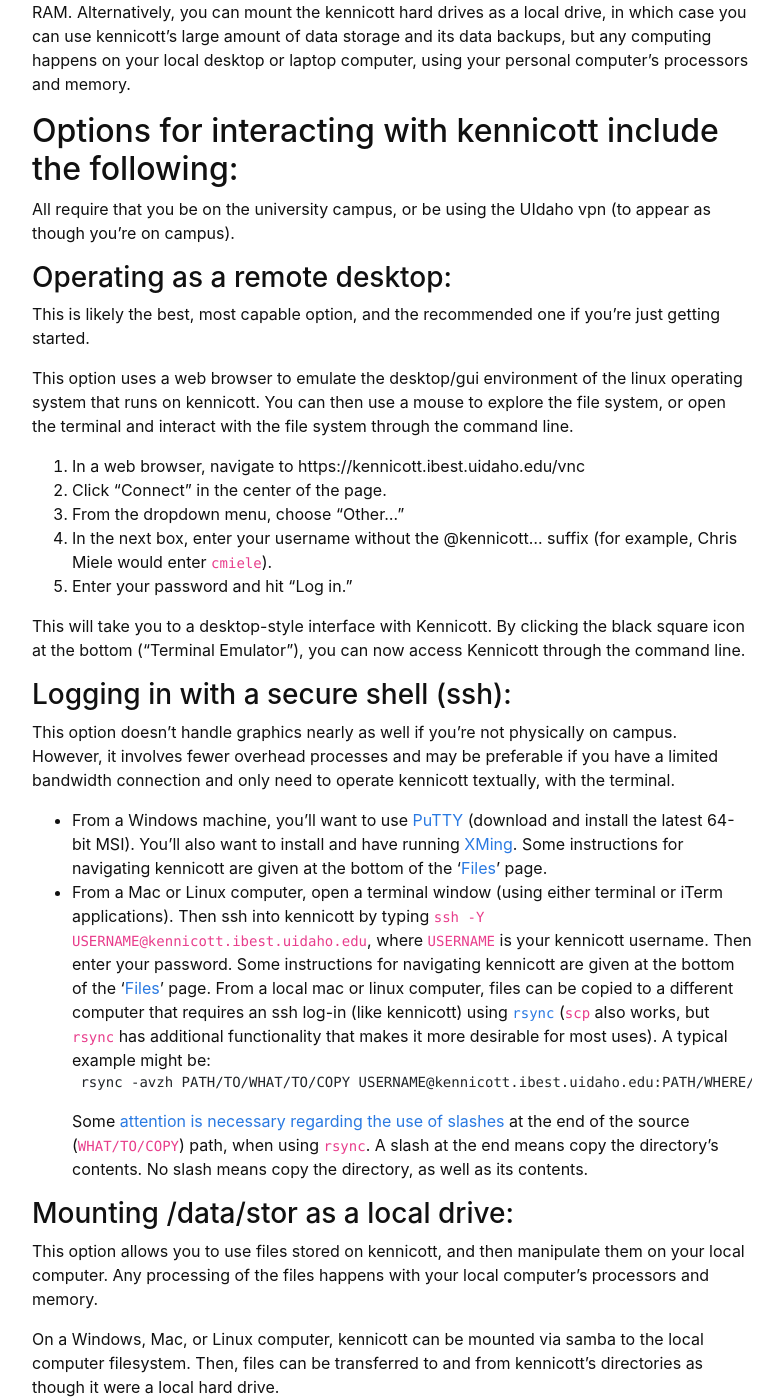
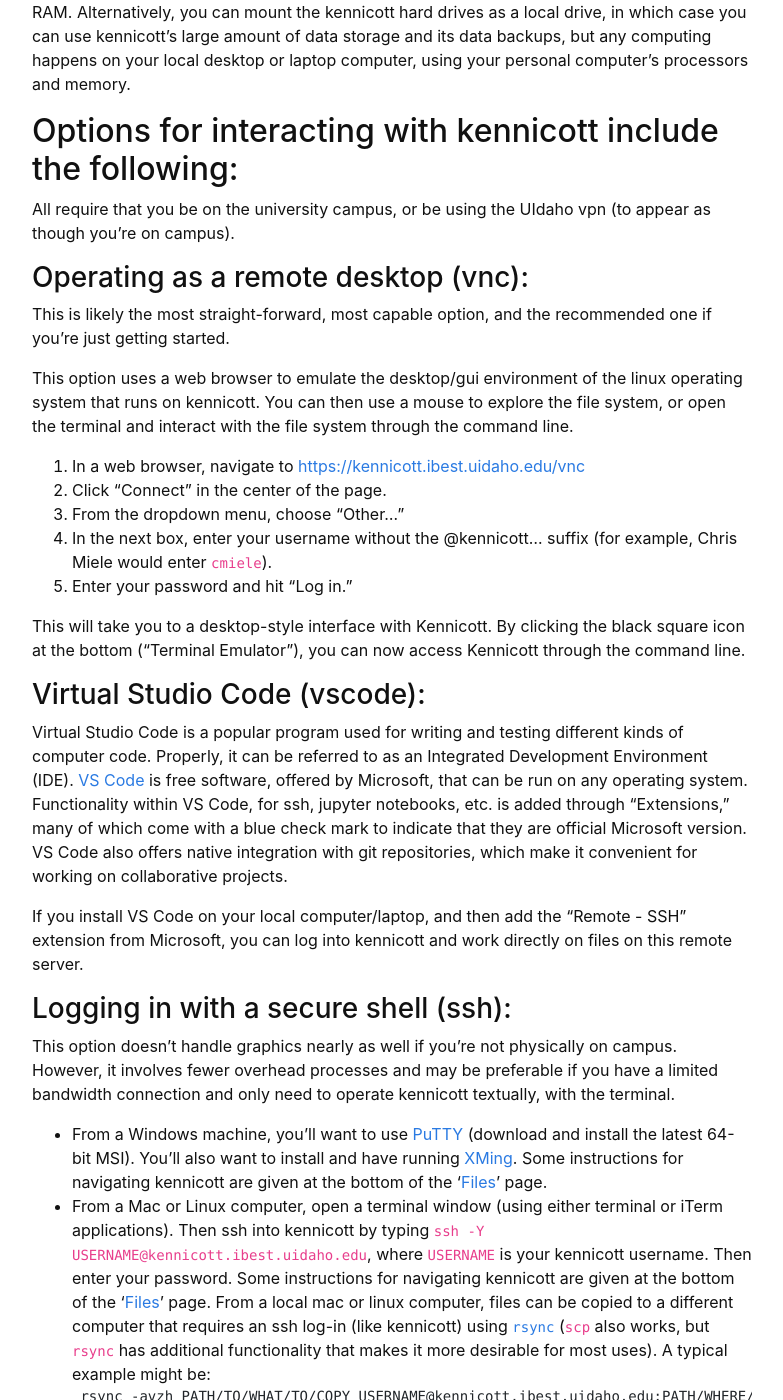
Before and after one commit to yoramterleth/uiglaciology, a Jekyll site: the page built from content/1-hardware.md, in a window 1280 px wide and 1400 px high, scrolled down 422 px. Shown: the whole window, without its empty margins (248-1031 px from the left). Built offline with Jekyll 4.4.1, drawn with Linux system fonts in a browser that asks for light colours.

Commit message:
Add VSCode
also link to vnc

```diff
--- a/content/1-hardware.md
+++ b/content/1-hardware.md
@@ -14,17 +14,22 @@ kennicott can be accessed via a terminal and ssh or as a remote desktop, in whic
 ## Options for interacting with kennicott include the following:
 All require that you be on the university campus, or be using the UIdaho vpn (to appear as though you're on campus).
 
-### Operating as a remote desktop:
-This is likely the best, most capable option, and the recommended one if you're just getting started.
+### Operating as a remote desktop (vnc):
+This is likely the most straight-forward, most capable option, and the recommended one if you're just getting started.
 
 This option uses a web browser to emulate the desktop/gui environment of the linux operating system that runs on kennicott.  You can then use a mouse to explore the file system, or open the terminal and interact with the file system through the command line.
-1. In a web browser, navigate to https://kennicott.ibest.uidaho.edu/vnc
+1. In a web browser, navigate to [https://kennicott.ibest.uidaho.edu/vnc](https://kennicott.ibest.uidaho.edu/vnc)
 2. Click "Connect" in the center of the page.
 3. From the dropdown menu, choose "Other..."
 4. In the next box, enter your username without the @kennicott... suffix (for example, Chris Miele would enter `cmiele`).
 5. Enter your password and hit "Log in."
 
 This will take you to a desktop-style interface with Kennicott. By clicking the black square icon at the bottom ("Terminal Emulator"), you can now access Kennicott through the command line.
+
+### Virtual Studio Code (vscode):
+Virtual Studio Code is a popular program used for writing and testing different kinds of computer code.  Properly, it can be referred to as an Integrated Development Environment (IDE).  [VS Code](https://code.visualstudio.com/) is free software, offered by Microsoft, that can be run on any operating system.  Functionality within VS Code, for ssh, jupyter notebooks, etc. is added through "Extensions," many of which come with a blue check mark to indicate that they are official Microsoft version.  VS Code also offers native integration with git repositories, which make it convenient for working on collaborative projects.
+
+If you install VS Code on your local computer/laptop, and then add the "Remote - SSH" extension from Microsoft, you can log into kennicott and work directly on files on this remote server.
 
 ### Logging in with a secure shell (ssh):
 This option doesn't handle graphics nearly as well if you're not physically on campus.  However, it involves fewer overhead processes and may be preferable if you have a limited bandwidth connection and only need to operate kennicott textually, with the terminal.
```
